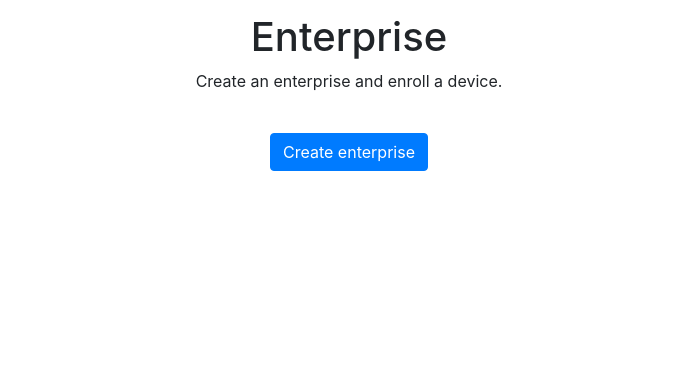
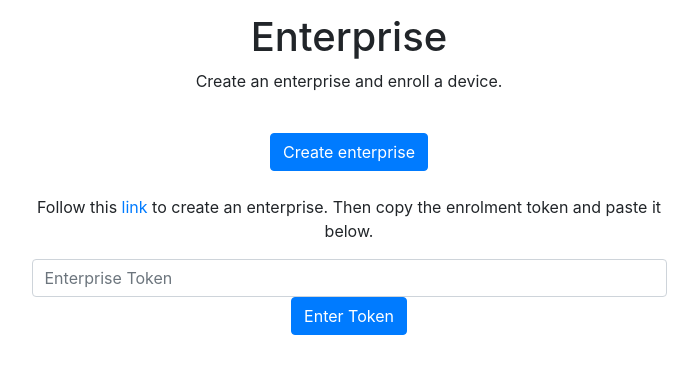
Before and after one commit to active-sludge/Emma, a Django app: template EmmaProject/templates/emma/enterprise.html in a window 1280 px wide. Shown: the part 235-609 px from the top of the page, without its empty margins (291-989 px from the left). Run offline with Django 3.2, Linux system fonts and the light colour scheme; the template is opened without the code that fills it: most values are stand-ins (such as "Sample title", 1, 10 or a date in 2020); some libraries are stand-ins or nearby versions.

Commit message:
Fix url. Enter token. Print enterprise name.

```diff
--- a/EmmaProject/emmaApp/utils/android_management_api.py
+++ b/EmmaProject/emmaApp/utils/android_management_api.py
@@ -59,7 +59,6 @@ def enter_enterprise_token(token):
     return enterprise_name
 
 
-
 def enroll_device():
     # Run the OAuth flow.
     # Generate a signup URL where the enterprise admin can signup with a Gmail account.
--- a/EmmaProject/emmaApp/views.py
+++ b/EmmaProject/emmaApp/views.py
@@ -64,7 +64,8 @@ def enterprise(request):
             }
             return render(request, 'emma/enterprise.html', context)
         elif 'enter_token' in request.POST:
-            token = request.GET.get('token')
+            token = request.POST['enterprise_token']
+            print(token)
             enterprise_name = android_management_api.enter_enterprise_token(token)
             context = {
                 'enterprise_name': enterprise_name,
--- a/EmmaProject/templates/emma/enterprise.html
+++ b/EmmaProject/templates/emma/enterprise.html
@@ -21,14 +21,18 @@
 
         <br>
 
-        {% if message %}
+        {% if url %}
+            <p>Follow this <a href="{{ url }}" target="_blank">link</a> to create an enterprise. Then copy the enrolment token and paste it below.</p>
 
-            <p>Follow this <a href="{{ url }}">link</a> to create an enterprise. Then copy the enrolment token and paste it below.</p>
-
-            <div class="input-group mb-3">
-              <input type="text" class="form-control" placeholder="Enterprise Token" aria-label="Enterprise Token" aria-describedby="submit_enterprise_token">
-              <button class="btn btn-primary" type="submit" name="enter_token" id="submit_enterprise_token">Enter Token</button>
-            </div>
+                <form action="" method="post">
+                    {% csrf_token %}
+                    <input type="text" class="form-control" placeholder="Enterprise Token" aria-label="Enterprise Token" aria-describedby="submit_enterprise_token" name="enterprise_token" id="enterprise_token">
+                    <button class="btn btn-primary" type="submit" name="enter_token" id="submit_enterprise_token">Enter Token</button>
+                </form>
+        {% elif enterprise_name %}
+            <p>
+               Your enterprise name is: {{ enterprise_name }}
+            </p>
         {% endif %}
     </div>
 </div>
```
Also changed, not shown: EmmaProject/templates/emma/home.html (+6 -1 lines).
